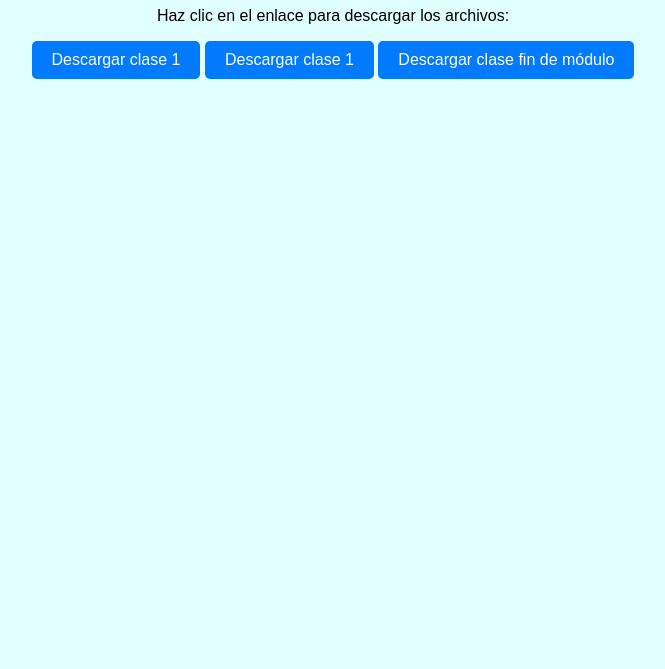
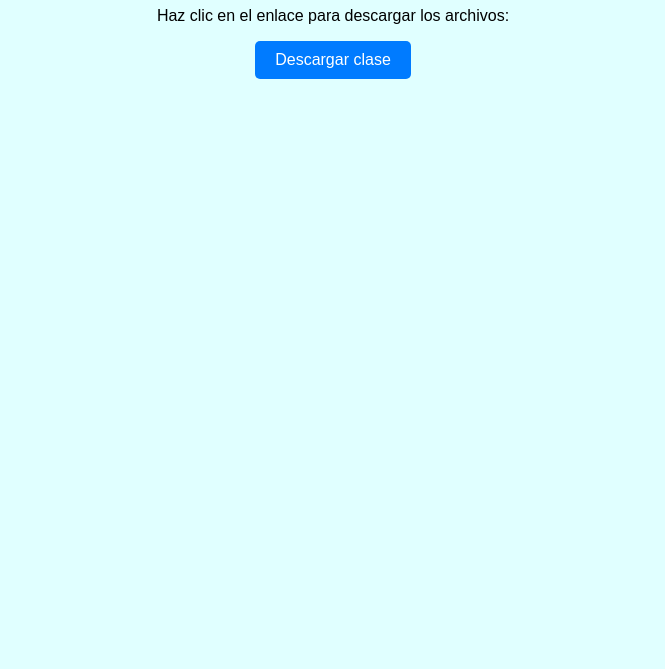
Before and after one commit to GustavoR386/clase_administrativo, a plain HTML site: page index.html in a window 1280 px wide. Shown: the part 131-800 px from the top of the page, without its empty margins (307-972 px from the left). Drawn offline with Linux system fonts and the light colour scheme.

Commit message:
index.html

```diff
--- a/index.html
+++ b/index.html
@@ -28,9 +28,7 @@
 <body>
     <h1>Descarga el documento PDF</h1>
     <p>Haz clic en el enlace para descargar los archivos:</p>
-    <a href="COMUNICACIÓN ORAL Y ESCRITA1.pdf">Descargar clase 1</a>
-    <a href="COMUNICACIÓN ORAL Y ESCRITA.pdf">Descargar clase 1</a>
-    <a href="descargar clase fin modulo.pptx">Descargar clase fin de módulo</a>
+    <a href="PROGRAMAS DE PROGRAMACIÓN SISTEMAS.pdf">Descargar clase</a>
 
 
 </html>
```
